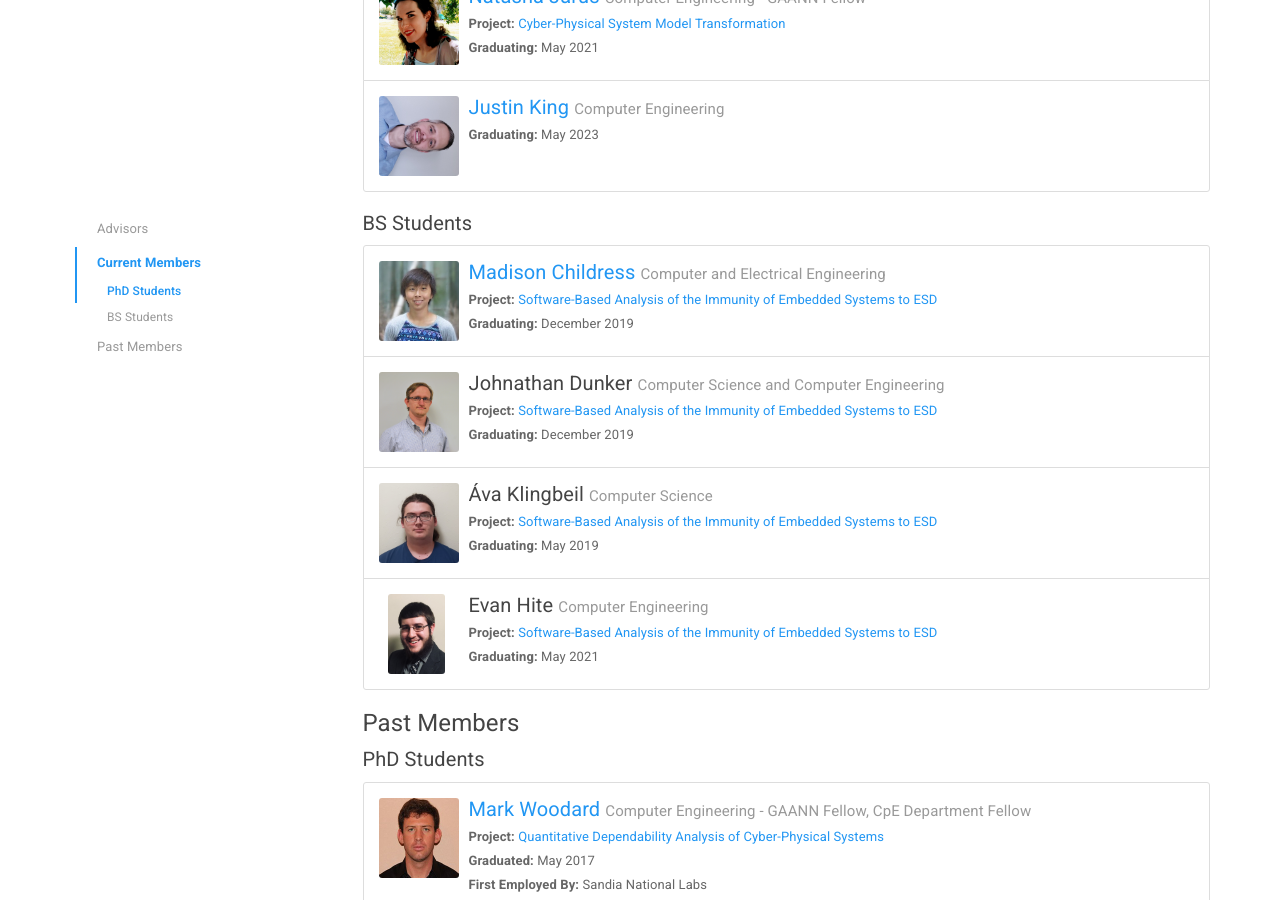
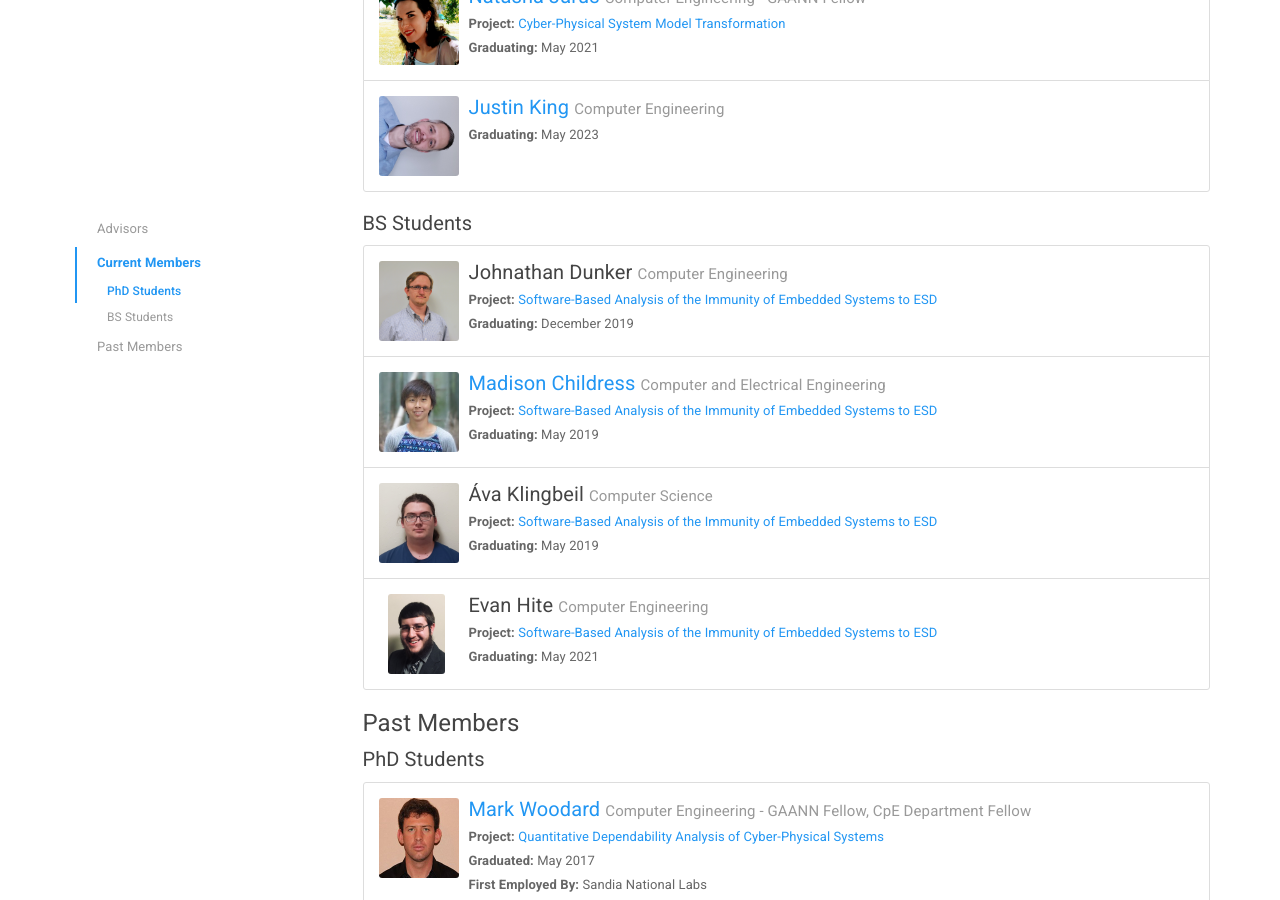
Before and after one commit to sendecomp/sendecomp-website, a Jekyll site: the page built from people.html, in a window 1280 px wide and 900 px high, scrolled down 588 px. Built offline with Jekyll 4.4.1, drawn with Linux system fonts in a browser that asks for light colours.

Commit message:
Couple degree/graduation updates

```diff
--- a/_data/members.yml
+++ b/_data/members.yml
@@ -85,7 +85,7 @@
   major: Computer and Electrical Engineering
   degree: BS
   status: Active
-  grad: 2019 Dec
+  grad: 2019 May
   project: Software-Based Analysis of the Immunity of Embedded Systems to ESD
   photo: Childress.jpg
   website: https://sites.google.com/mst.edu/madisonchildress/
@@ -118,7 +118,7 @@
   website: https://sites.google.com/mst.edu/sendecomp/
 
 - name: Johnathan Dunker
-  major: Computer Science and Computer Engineering
+  major: Computer Engineering
   degree: BS
   status: Active
   grad: 2019 Dec
```
